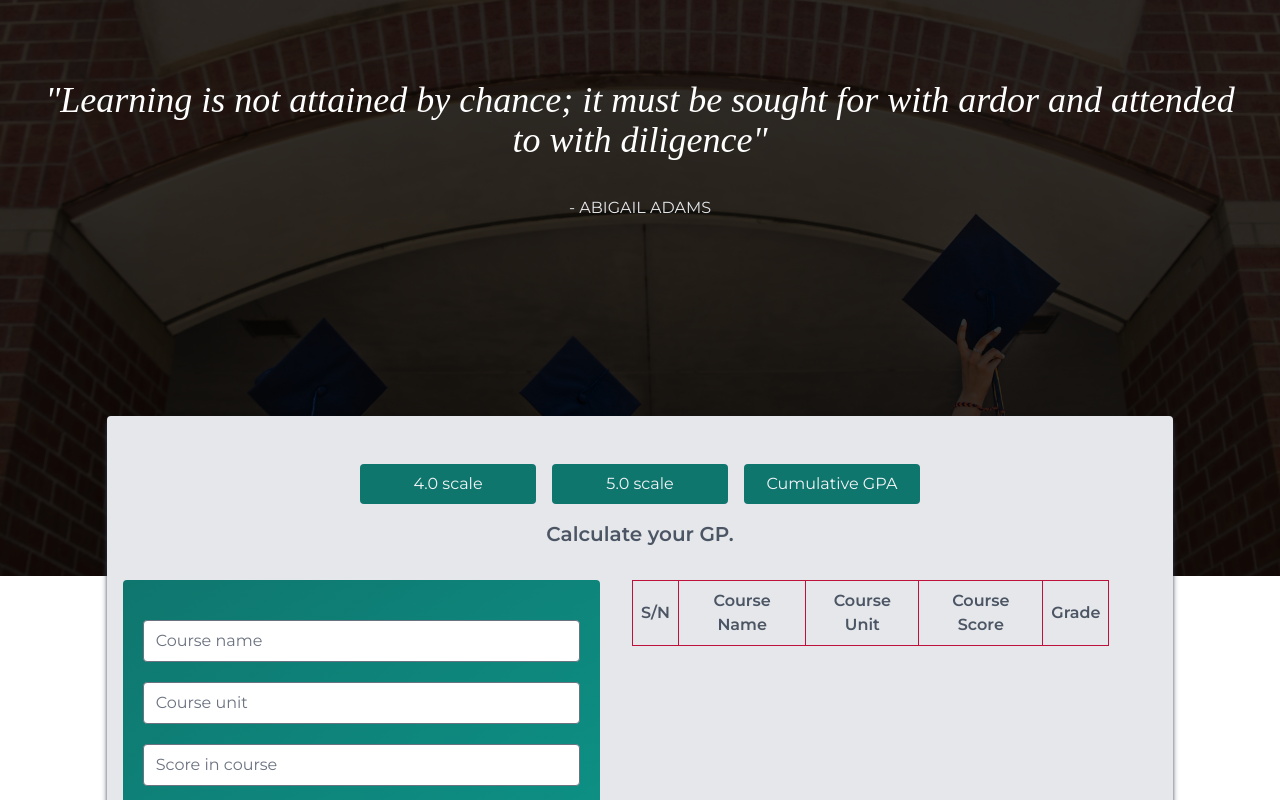
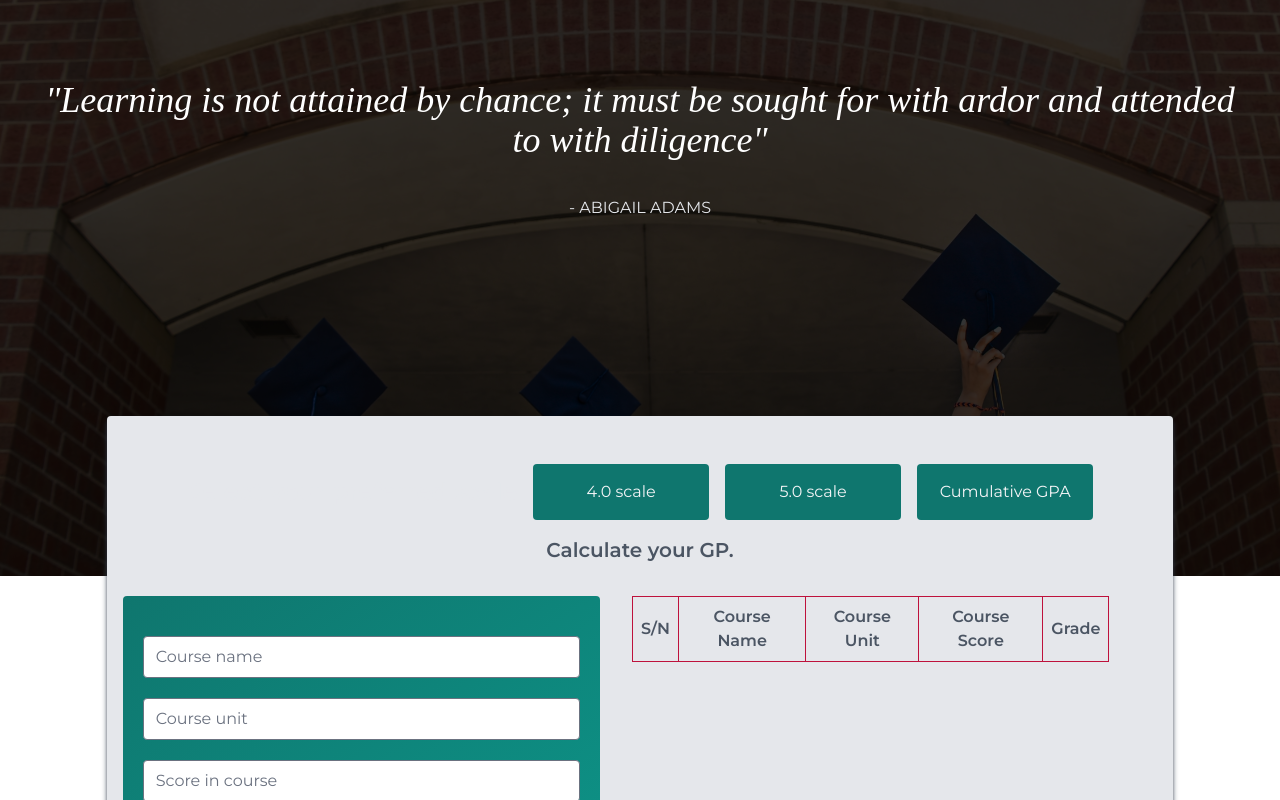
Before and after one commit to NathanaelBenjamin/cgpa-calculator, a React (Create React App) app: page / in a window 1280 px wide. Shown: the top 800 px of the page. Built offline with nearby package versions, Linux system fonts and the light colour scheme; a web font is replaced by a local one.

Commit message:
Modifications

```diff
--- a/src/Components/CALCULATOR_COMPONENTS/CalculatorMenu.js
+++ b/src/Components/CALCULATOR_COMPONENTS/CalculatorMenu.js
@@ -13,6 +13,9 @@ const CalculatorMenu = () => {
   return (
     <div>
         <div className="scales flex justify-center gap-4">
+                <h1 className="font-bold text-2xl text-gray-200 my-3">
+                    Select your preferred scale
+                </h1>
                 <button className="option four"
                     onClick={() => {
                         changeMode(4)
--- a/src/Components/CALCULATOR_COMPONENTS/GpaForm.js
+++ b/src/Components/CALCULATOR_COMPONENTS/GpaForm.js
@@ -78,7 +78,7 @@ const GpaForm = ({ scale }) => {
 
         categories.map(item => {
             if(result && result >= item.lowerLimit && result <= item.upperLimit){
-               setResultClass(item.class);
+                setResultClass(item.class);
             }
             return true;
         });
```
